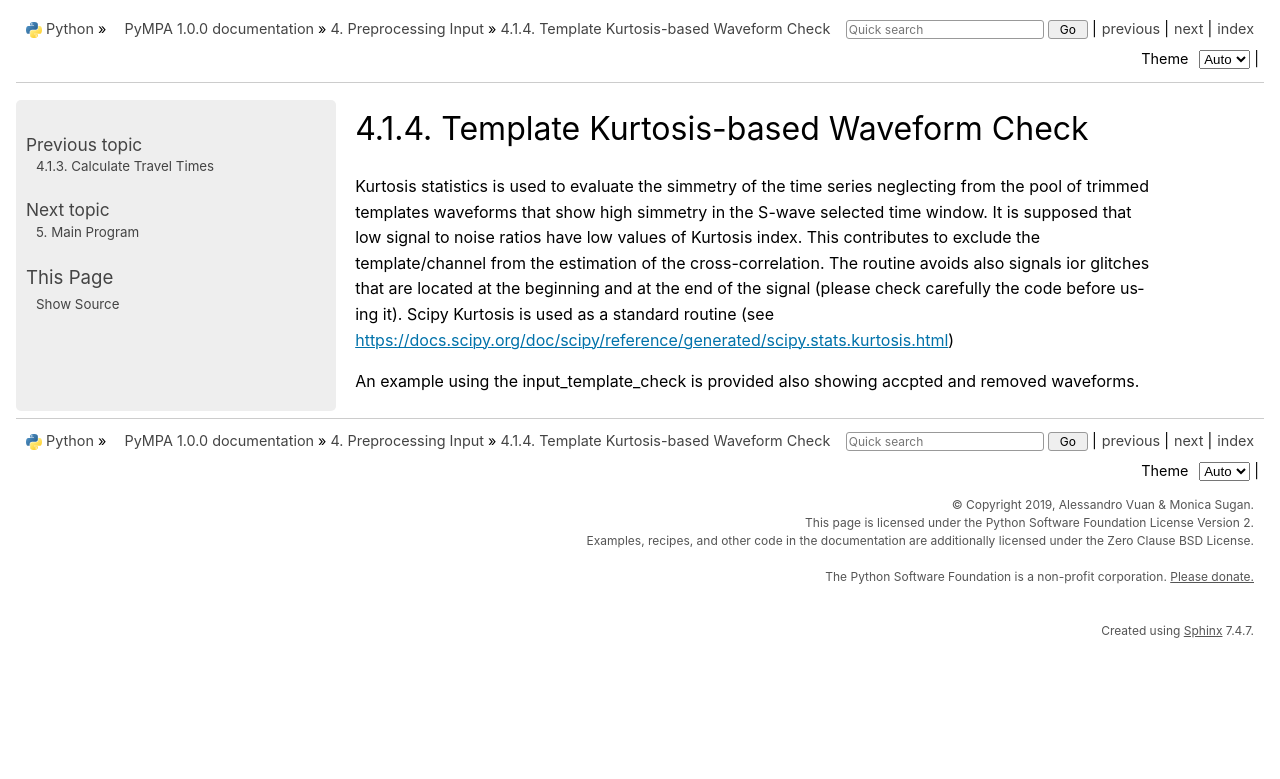
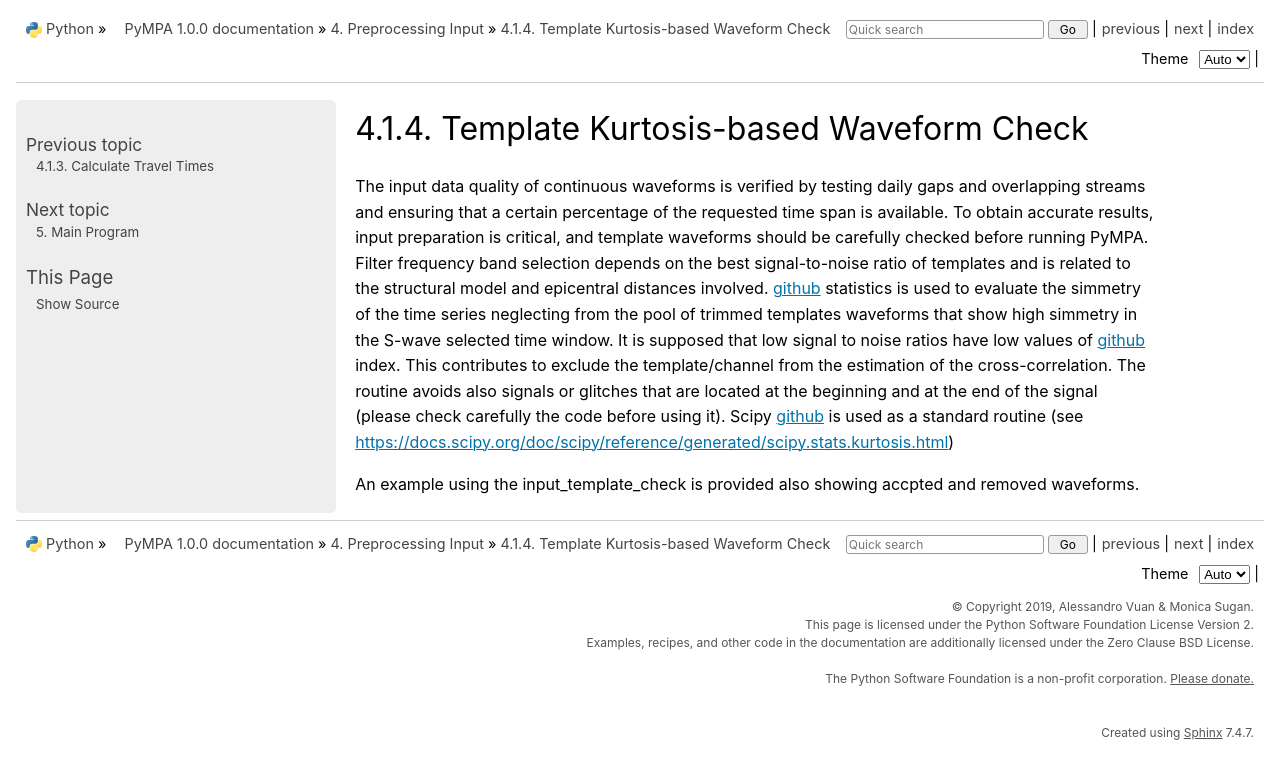
Before and after one commit to avuan/PyMPA37, a Sphinx documentation site: the page built from docs/source/sub/input.template_check.rst, in a window 1280 px wide. Shown: the top 779 px of the page. Built offline with Sphinx 7.4.7, drawn with Linux system fonts in a browser that asks for light colours; formulas are drawn with MathJax 3.

Commit message:
input.template_check.rst

```diff
--- a/docs/source/sub/input.template_check.rst
+++ b/docs/source/sub/input.template_check.rst
@@ -1,11 +1,16 @@
 Template Kurtosis-based Waveform Check
 **************************************
 
-Kurtosis statistics is used to evaluate the simmetry of the time series neglecting from the pool of trimmed templates
+The input data quality of continuous waveforms is verified by testing daily gaps and overlapping streams and ensuring that a certain percentage of the requested time span is available. To obtain accurate results, input preparation is critical, and template waveforms should be carefully checked before running PyMPA. Filter frequency band selection depends on the best signal-to-noise ratio of templates and is related to the structural model and epicentral distances involved.
+|Kurtosis| statistics is used to evaluate the simmetry of the time series neglecting from the pool of trimmed templates
 waveforms that show high simmetry in the S-wave selected time window. It is supposed that low signal to noise ratios
-have low values of Kurtosis index. This contributes to exclude the template/channel from the estimation of the cross-correlation.
-The routine avoids also signals ior glitches that are located at the beginning and at the end of the signal (please check carefully the code
-before using it).
-Scipy Kurtosis is used as a standard routine (see https://docs.scipy.org/doc/scipy/reference/generated/scipy.stats.kurtosis.html)
+have low values of |Kurtosis| index. This contributes to exclude the template/channel from the estimation of the cross-correlation.
+The routine avoids also signals or glitches that are located at the beginning and at the end of the signal (please check carefully the code before using it).
+Scipy |Kurtosis| is used as a standard routine (see https://docs.scipy.org/doc/scipy/reference/generated/scipy.stats.kurtosis.html)
 
 An example using the input_template_check is provided also showing accpted and removed waveforms.
+
+
+.. |Kurtosis| raw:: html
+
+    <a href="https://docs.scipy.org/doc/scipy/reference/generated/scipy.stats.kurtosis.html" target="_blank">github</a>
```
